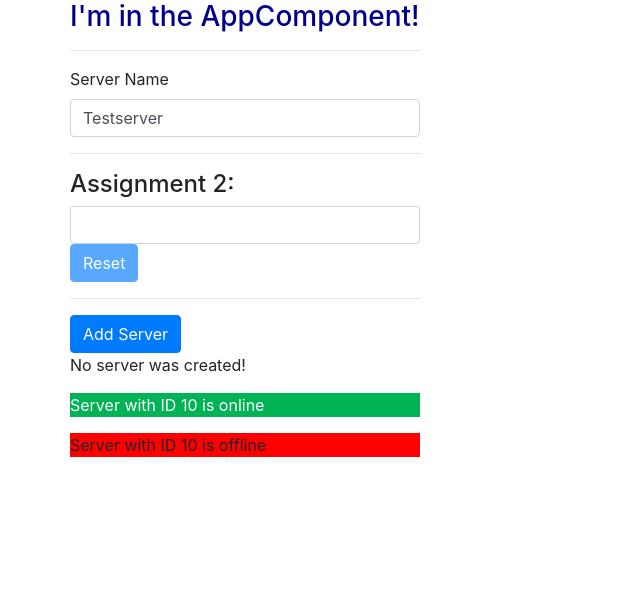
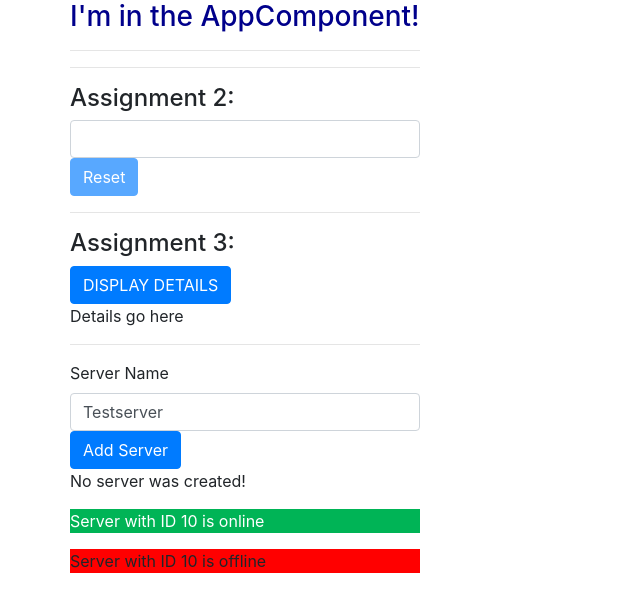
Before and after one commit to gfcf14/angular-2021, an Angular app: page / in a window 1280 px wide. Shown: the top 612 px of the page, without its empty margins (0-640 px from the left). Built offline with nearby package versions, Linux system fonts and the light colour scheme.

Commit message:
assignment 3

```diff
--- a/src/app/servers/servers.component.css
+++ b/src/app/servers/servers.component.css
@@ -0,0 +1,7 @@
+.hidden {
+  margin: 0 0 40px;
+}
+
+.white {
+  color: #ffffff;
+}
--- a/src/app/servers/servers.component.html
+++ b/src/app/servers/servers.component.html
@@ -1,13 +1,18 @@
-<label>Server Name</label>
-<!-- <input type='text' class='form-control' (input)='onUpdateServerName($event)'> -->
-<input type='text' class='form-control' [(ngModel)]='serverName'>
-<!-- <p>{{serverName}}</p> -->
 <hr />
 <h4>Assignment 2:</h4>
 <input type='text' class='form-control' [(ngModel)]='username'>
 <button class='btn btn-primary' [disabled]='isEmpty()' (click)='resetUsername()'>Reset</button>
 <p>{{username}}</p>
 <hr />
+<h4>Assignment 3:</h4>
+<button class='btn btn-primary' (click)='toggleDetails()' [ngClass]='{hidden: !showDetails}'>DISPLAY DETAILS</button>
+<p *ngIf='showDetails'>Details go here</p>
+<p *ngFor='let log of detailsLog; index as i' [ngClass]='{white: i > 3}' [ngStyle]='{background: isFifthOrMore(i)}'>{{displayLog(log)}}</p>
+<hr />
+<label>Server Name</label>
+<!-- <input type='text' class='form-control' (input)='onUpdateServerName($event)'> -->
+<input type='text' class='form-control' [(ngModel)]='serverName'>
+<!-- <p>{{serverName}}</p> -->
 <button
   class='btn btn-primary'
   [disabled]='!allowNewServer'
--- a/src/app/servers/servers.component.ts
+++ b/src/app/servers/servers.component.ts
@@ -12,6 +12,8 @@ export class ServersComponent implements OnInit {
   serverName: string = 'Testserver';
   username: String = '';
   servers: String[] = ['TestServer', 'TestServer 2' ];
+  showDetails: boolean = true;
+  detailsLog: Object[] = [];
 
   constructor() {
     setTimeout(() => {
@@ -40,4 +42,19 @@ export class ServersComponent implements OnInit {
     this.username = '';
   }
 
+  toggleDetails() {
+    this.showDetails = !this.showDetails;
+    let dataAction = this.showDetails ? 'shown' : 'hidden';
+    this.detailsLog.push({action: dataAction, time: new Date().toString()})
+  }
+
+  displayLog(log) {
+    const { action, time } = log;
+    return `Data was ${action} on ${time}`;
+  }
+
+  isFifthOrMore(i) {
+    return i > 3 ? '#0000ff' : 'none';
+  }
+
 }
```
